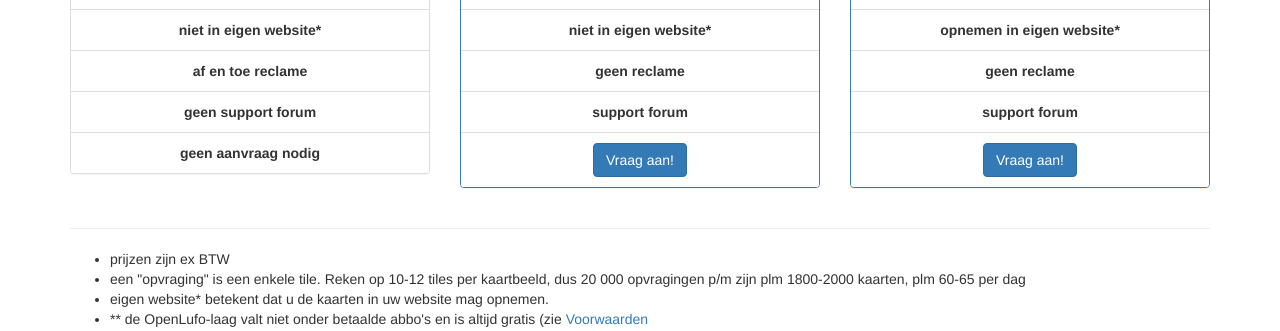
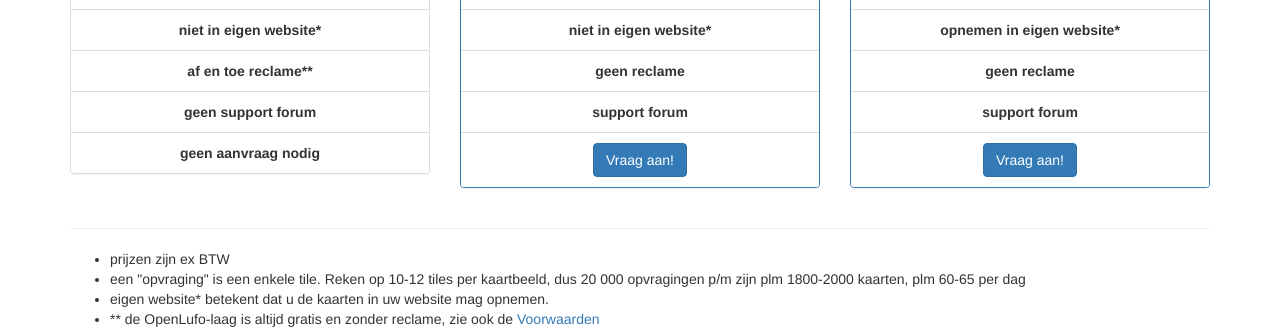
Before and after one commit to map5nl/map5nl.github.io, a plain HTML site: page prijzen.html in a window 1280 px wide. Shown: the part 469-800 px from the top of the page. Drawn offline with Linux system fonts and the light colour scheme.

Commit message:
licentie voorwaarden OpenLufo, nu gratis typo

```diff
--- a/prijzen.html
+++ b/prijzen.html
@@ -116,7 +116,7 @@
                     <li class="list-group-item"><strong>maximaal 20 000</strong> opvragingen per maand</li>
                     <li class="list-group-item"><strong>"gast" URL</strong></li>
                     <li class="list-group-item"><strong>niet in eigen website*</strong></li>
-                    <li class="list-group-item"><strong>af en toe reclame</strong></li>
+                    <li class="list-group-item"><strong>af en toe reclame**</strong></li>
                     <li class="list-group-item"><strong>geen support forum</strong></li>
                     <li class="list-group-item"><strong>geen aanvraag nodig</strong></li>
                 </ul>
@@ -176,7 +176,7 @@
         <li>prijzen zijn ex BTW</li>
         <li>een "opvraging" is een enkele tile. Reken op 10-12 tiles per kaartbeeld, dus 20 000 opvragingen p/m zijn plm 1800-2000 kaarten, plm 60-65 per dag</li>
         <li>eigen website* betekent dat u de kaarten in uw website mag opnemen.</li>
-        <li>** de OpenLufo-laag valt niet onder betaalde abbo's en is altijd gratis (zie <a href="voorwaarden.html">Voorwaarden</a></li>
+        <li>** de OpenLufo-laag is altijd gratis en zonder reclame, zie ook de <a href="voorwaarden.html">Voorwaarden</a></li>
     </ul>
 
     <hr>
```
